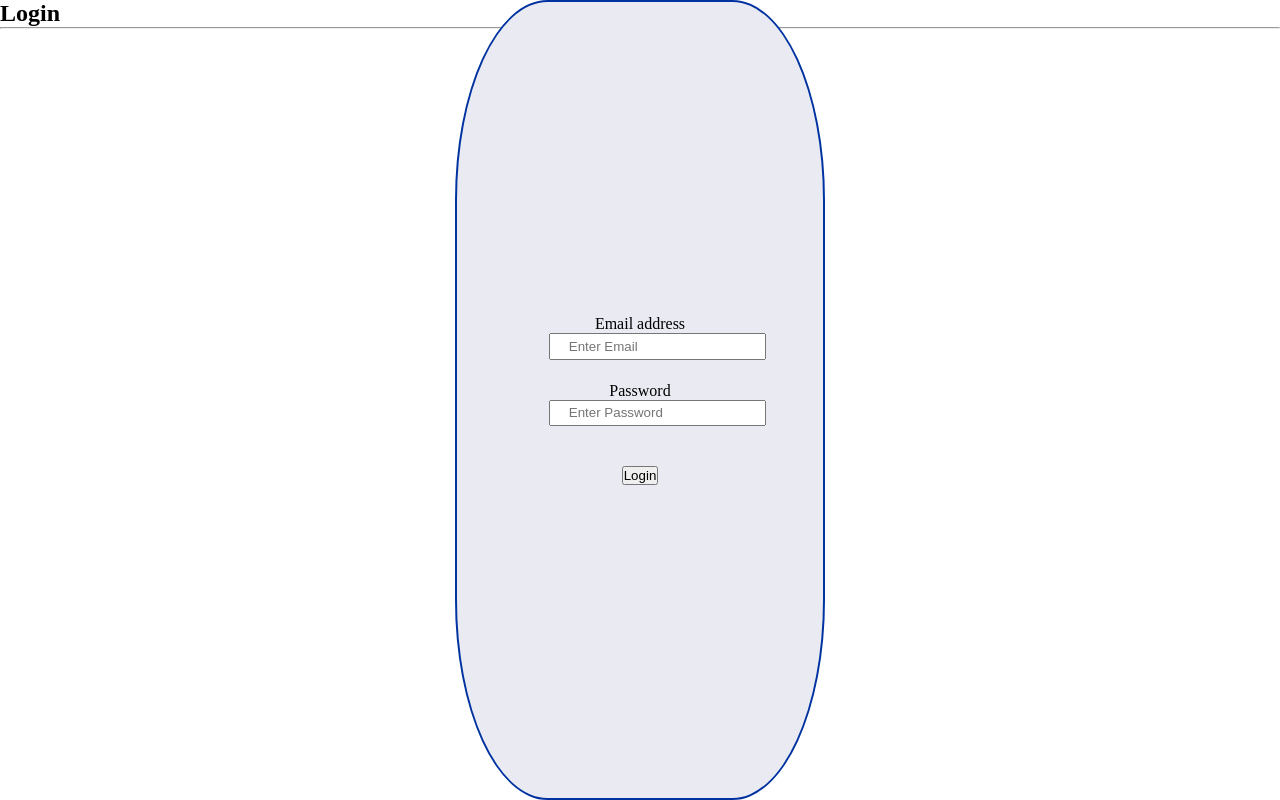
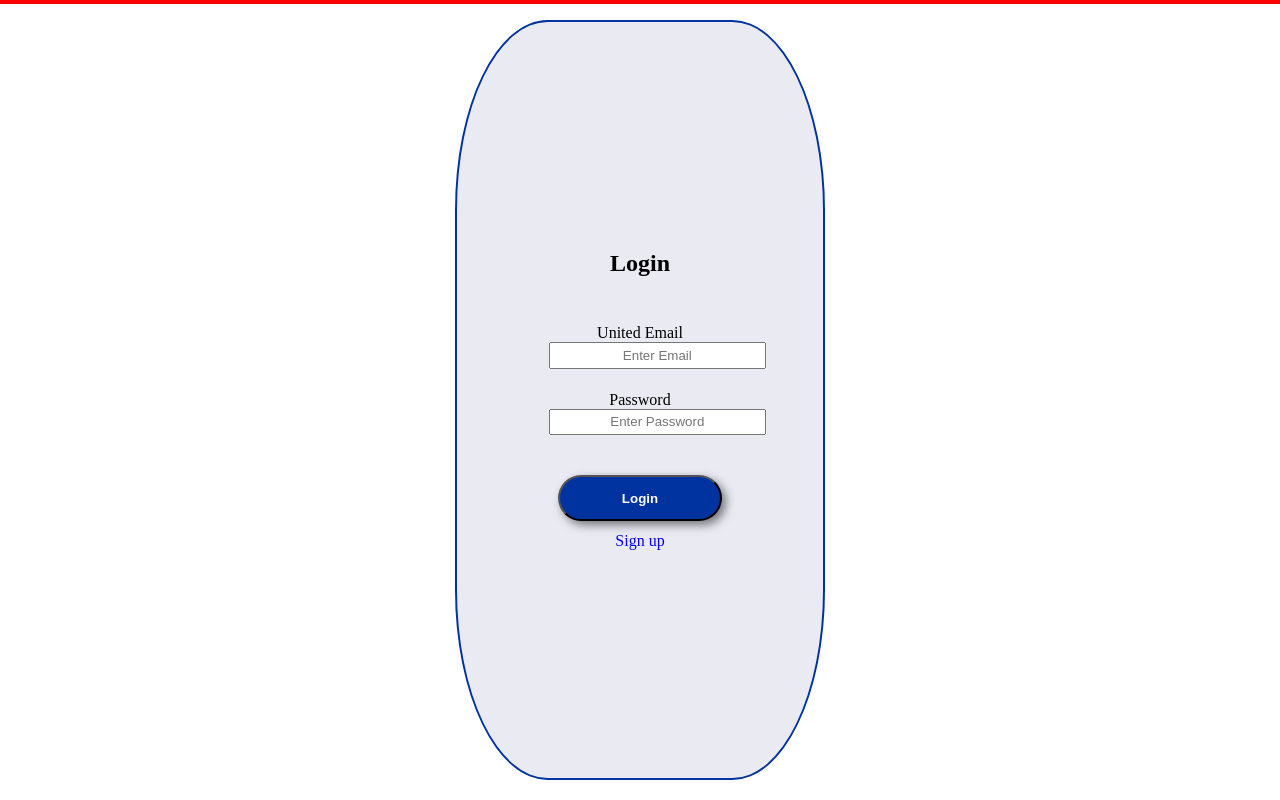
Before and after one commit to dselmer/i5-field-status, an Angular app: page / in a window 1280 px wide. Built offline with nearby package versions, Linux system fonts and the light colour scheme.

Commit message:
set up login html and css.

```diff
--- a/src/app/login/login.component.css
+++ b/src/app/login/login.component.css
@@ -9,7 +9,7 @@ form{
   justify-content: center;
   min-width: 370px;
   max-width: 500px;
-  max-height: 800px;
+  max-height: 95%;
   margin: 0 auto;
   position: absolute;
   top: 50%;
@@ -17,7 +17,13 @@ form{
   transform: translate(-50%, -50%);
 }
 
+.title{
+  margin-bottom: 10%;
+}
 
+.row{
+  border: 2px solid red;
+}
 
 .form-group{
   text-align: center;
@@ -47,6 +53,7 @@ input[type="submit"]{
 
 input[type="text"],input[type="password"]{
   padding: 2% 10%;
+  text-align: center;
 }
 
 a{
--- a/src/app/login/login.component.html
+++ b/src/app/login/login.component.html
@@ -1,25 +1,43 @@
-<div class="container">
-  <div class="row">
-      <h2>Login</h2>
-      <hr/>
-  </div>
 <div class="row">
   <div class="col-sm-6">
     <form>
+      <div class="title">
+        <h2>Login</h2>
+      </div>
       <div class="form-group">
-                  <label for="exampleInputEmail1">Email address</label>
-                  <input type="text" [(ngModel)]="email" [ngModelOptions]="{standalone: true}" class="form-control" id="stname" placeholder="Enter Email"/>
+        <label for="exampleInputEmail1">United Email</label>
+        <input
+          type="text"
+          [(ngModel)]="email"
+          [ngModelOptions]="{ standalone: true }"
+          class="form-control"
+          id="stname"
+          placeholder="Enter Email"
+        />
       </div>
       <div class="form-group">
         <label for="exampleInputPassword1">Password</label>
-                  <input type="password" [(ngModel)]="password" [ngModelOptions]="{standalone: true}" class="form-control" id="stname" placeholder="Enter Password"/>
+        <input
+          type="password"
+          [(ngModel)]="password"
+          [ngModelOptions]="{ standalone: true }"
+          class="form-control"
+          id="stname"
+          placeholder="Enter Password"
+        />
       </div>
-              <br>
+      <br />
       <div class="form-group">
-                  <button type="submit" class="btn btn-primary" (click)="login()">Login</button>
+        <input
+          type="submit"
+          class="btn btn-primary"
+          (click)="login()"
+          value="Login"
+        />
       </div>
-
+      <div>
+        <a routerLink="signup">Sign up</a>
+      </div>
     </form>
   </div>
 </div>
-</div>
```
Lines whose indentation alone changed are shown as unchanged.
